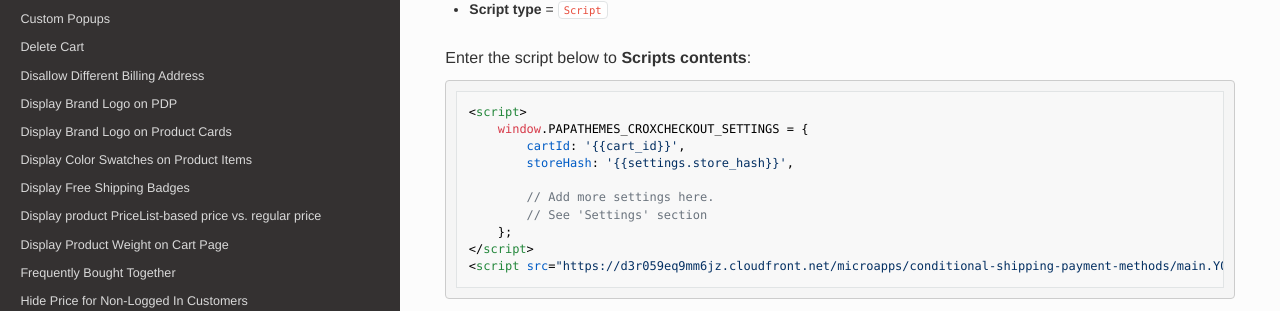
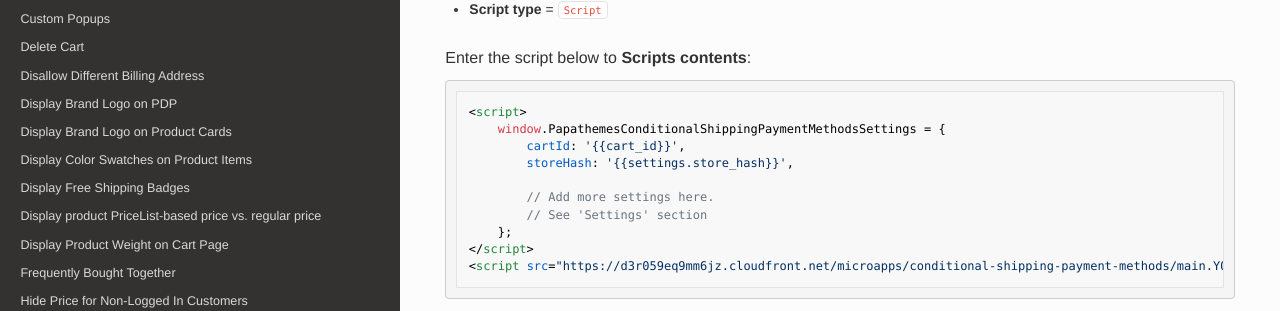
Before and after one commit to tvlgiao/bc-addons-docs, an MkDocs documentation site: the page built from docs/checkout-shipping-and-payment-method-customizations.md, in a window 1280 px wide and 900 px high, scrolled down 1136 px. Shown: the part 138-449 px from the top of the window. Built offline with MkDocs 1.6.1, drawn with Linux system fonts in a browser that asks for light colours; nearby versions of some CDN libraries.

Commit message:
Fix PapathemesConditionalShippingPaymentMethodsSettings

````diff
--- a/docs/checkout-shipping-and-payment-method-customizations.md
+++ b/docs/checkout-shipping-and-payment-method-customizations.md
@@ -24,7 +24,7 @@ Enter the script below to **Scripts contents**:
 
 ```html
 <script>
-    window.PAPATHEMES_CROXCHECKOUT_SETTINGS = {
+    window.PapathemesConditionalShippingPaymentMethodsSettings = {
         cartId: '{{cart_id}}',
         storeHash: '{{settings.store_hash}}',
 
````
